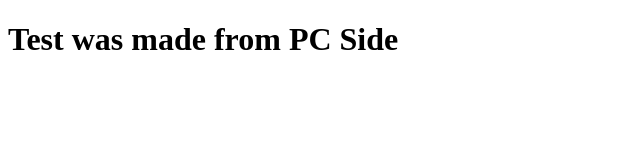
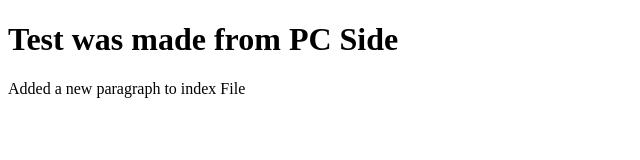
Before and after one commit to IlkiPC/gitTutorial, a plain HTML site: page index.html in a window 1280 px wide. Shown: the whole page, without its empty margins (0-640 px from the left). Drawn offline with Linux system fonts and the light colour scheme.

Commit message:
added <p>

```diff
--- a/index.html
+++ b/index.html
@@ -9,5 +9,7 @@
 
     <h1>Test was made from PC Side</h1>
 
+    <p>Added a new paragraph to index File</p>
+
 </body>
 </html>
```
